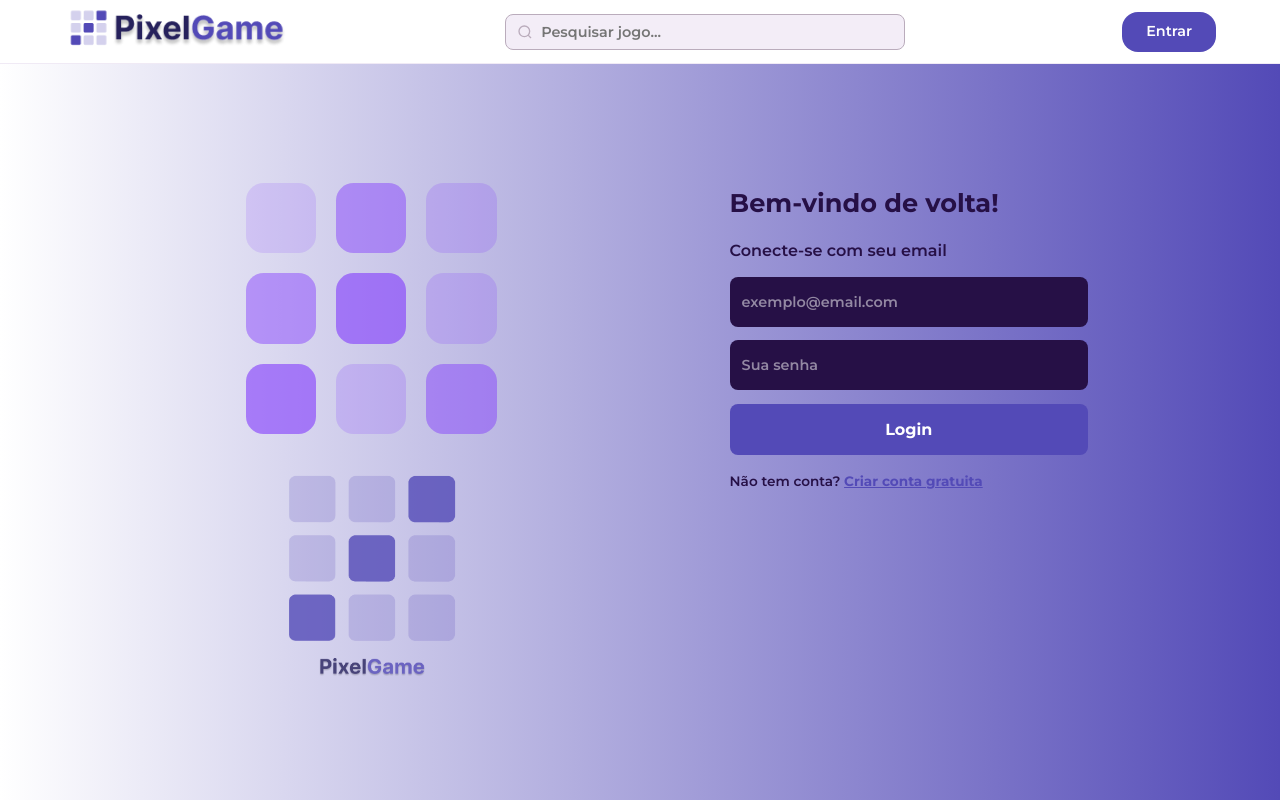
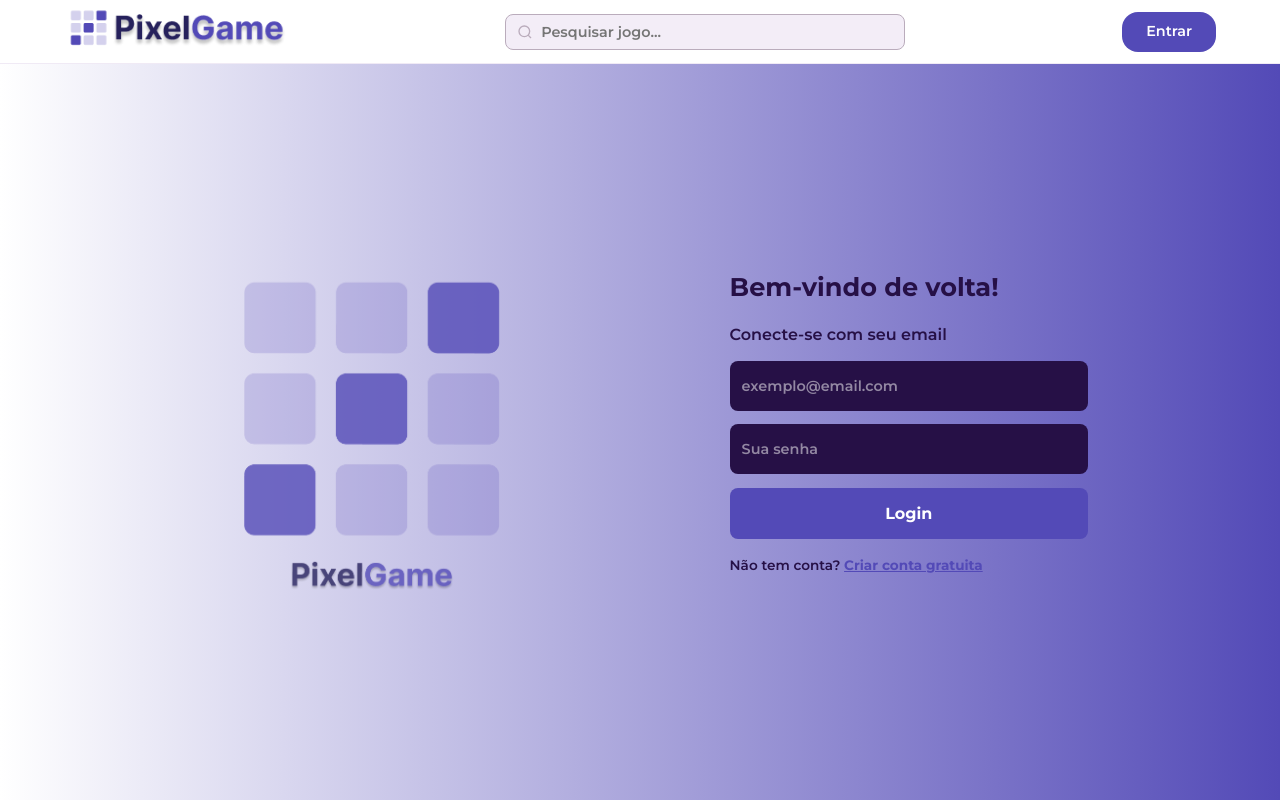
Before and after one commit to rosanadev/A3-PixelGame, a React (Vite) app in the folder src/: page /login in a window 1280 px wide. Built offline with nearby package versions, Linux system fonts and the light colour scheme.

Commit message:
fix(login): uma única logo, maior (remove a grade decorativa duplicada)

```diff
--- a/src/src/pages/LoginPage.css
+++ b/src/src/pages/LoginPage.css
@@ -84,33 +84,12 @@
 .login-col-logo {
   width: 40%;
   display: flex;
-  flex-direction: column;
   align-items: center;
   justify-content: center;
-  gap: 2rem;
 }
 
-/* Grade 3x3 decorativa (alinha ao protótipo Figma) */
-.login-grid {
-  display: grid;
-  grid-template-columns: repeat(3, 1fr);
-  gap: 1.25rem;
-  width: min(70%, 320px);
-}
-.login-grid-cell {
-  aspect-ratio: 1 / 1;
-  border-radius: 1.1rem;
-  background: rgba(123, 45, 255, 0.18);
-}
-.login-grid-cell:nth-child(3n + 1) { background: rgba(123, 45, 255, 0.14); }
-.login-grid-cell:nth-child(2),
-.login-grid-cell:nth-child(4),
-.login-grid-cell:nth-child(9) { background: rgba(123, 45, 255, 0.42); }
-.login-grid-cell:nth-child(5),
-.login-grid-cell:nth-child(7) { background: rgba(123, 45, 255, 0.55); }
-
 .login-main-logo {
-  max-width: 60%;
+  max-width: 92%;
   object-fit: contain;
 }
 
--- a/src/src/pages/LoginPage.jsx
+++ b/src/src/pages/LoginPage.jsx
@@ -79,13 +79,8 @@ export default function LoginPage() {
       <main className="login-main">
         <div className="login-container">
 
-          {/* Coluna esquerda — grade decorativa + logo */}
+          {/* Coluna esquerda — logo */}
           <div className="login-col-logo">
-            <div className="login-grid" aria-hidden="true">
-              {Array.from({ length: 9 }).map((_, i) => (
-                <span key={i} className="login-grid-cell" />
-              ))}
-            </div>
             <img src={logoVertical} alt="PixelGame logo" className="login-main-logo" />
           </div>
 
```
